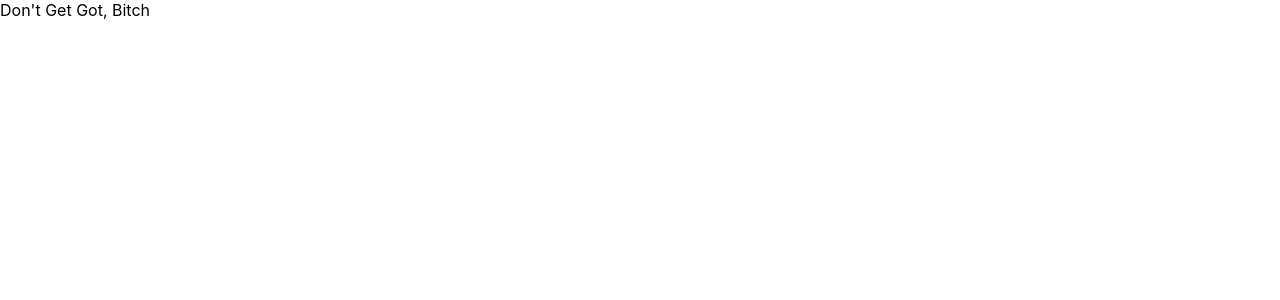
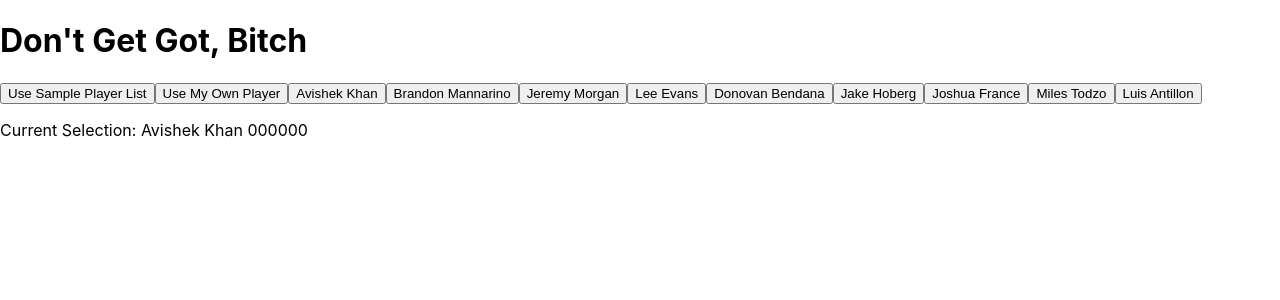
Before and after one commit to bmannarino7/dont-get-got-client, a React (Create React App) app: page / in a window 1280 px wide. Shown: the top 300 px of the page. Built offline with nearby package versions, Linux system fonts and the light colour scheme.

Commit message:
creating playerlist with initialized arraylist

```diff
--- a/src/App.js
+++ b/src/App.js
@@ -1,7 +1,10 @@
+import Players from "./Players";
+
 function App() {
   return (
     <div className="App">
-      Don't Get Got, Bitch
+      <h1>Don't Get Got, Bitch</h1>
+      <Players></Players>
     </div>
   );
 }
--- /dev/null
+++ b/src/Players.js
@@ -0,0 +1,43 @@
+import { useState, useEffect } from "react"
+
+export default function Envelope() {
+    const defaultPlayerList = ["Avishek Khan", "Brandon Mannarino", "Jeremy Morgan", "Lee Evans", "Donovan Bendana", "Jake Hoberg", "Joshua France", "Miles Todzo", "Luis Antillon"];
+    const [playerList, setPlayerList] = useState(defaultPlayerList);
+
+
+    function People() {
+
+        const [active, setActive] = useState(playerList[0]);
+        const [missionsIndexArray, setMissionsIndexArray] = useState([0, 0, 0, 0, 0, 0]);
+
+        return (
+            <>
+                {playerList.map((player) => (
+                    <button
+                        key={player}
+                        active={active === player}
+                        missionsIndexArray={active === player}
+                        onClick={() => setActive(player)}
+                    >
+                        {player}
+                    </button>
+                ))}
+                <p />
+                <p> Current Selection:  {active} {missionsIndexArray} </p>
+
+            </>
+        );
+    }
+
+
+    return (
+        <>
+            <button
+                onClick={() => setPlayerList(defaultPlayerList)}>Use Sample Player List</button>
+            <button onClick={() => setPlayerList(["test"])}> Use My Own Player</button>
+
+            <People> </People>
+        </>
+
+    )
+}
```
Also changed, not shown: src/TODO.md (added, +8 -0 lines).
